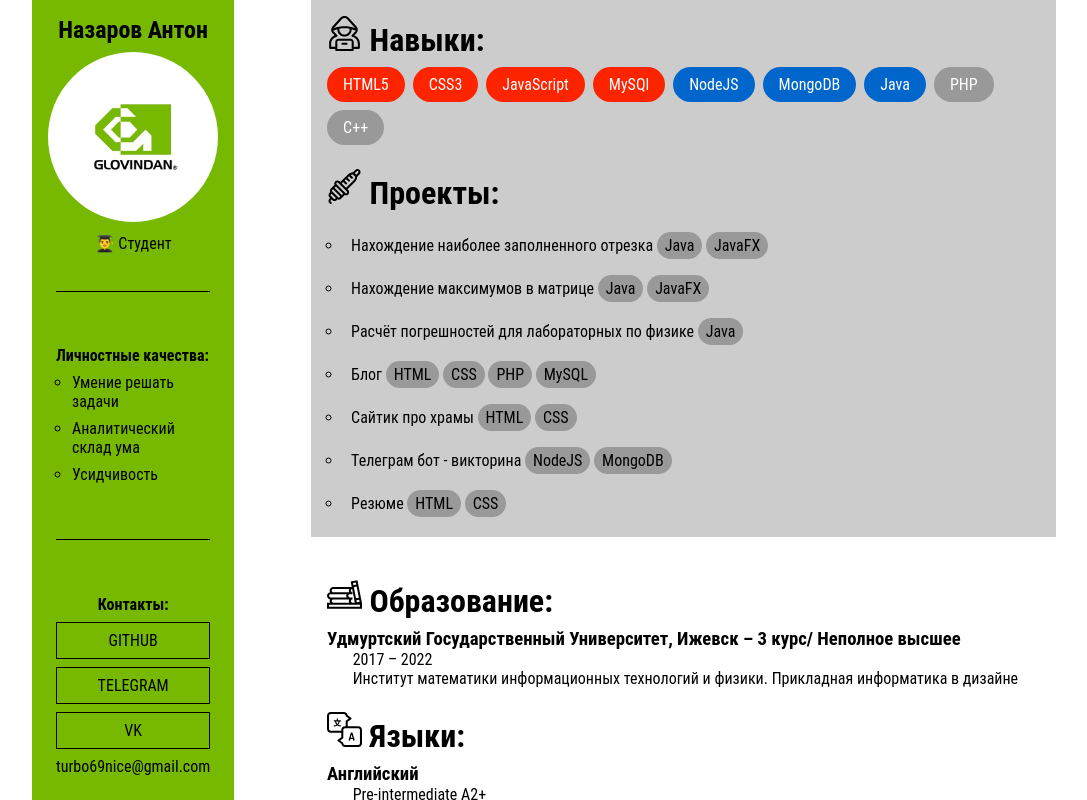
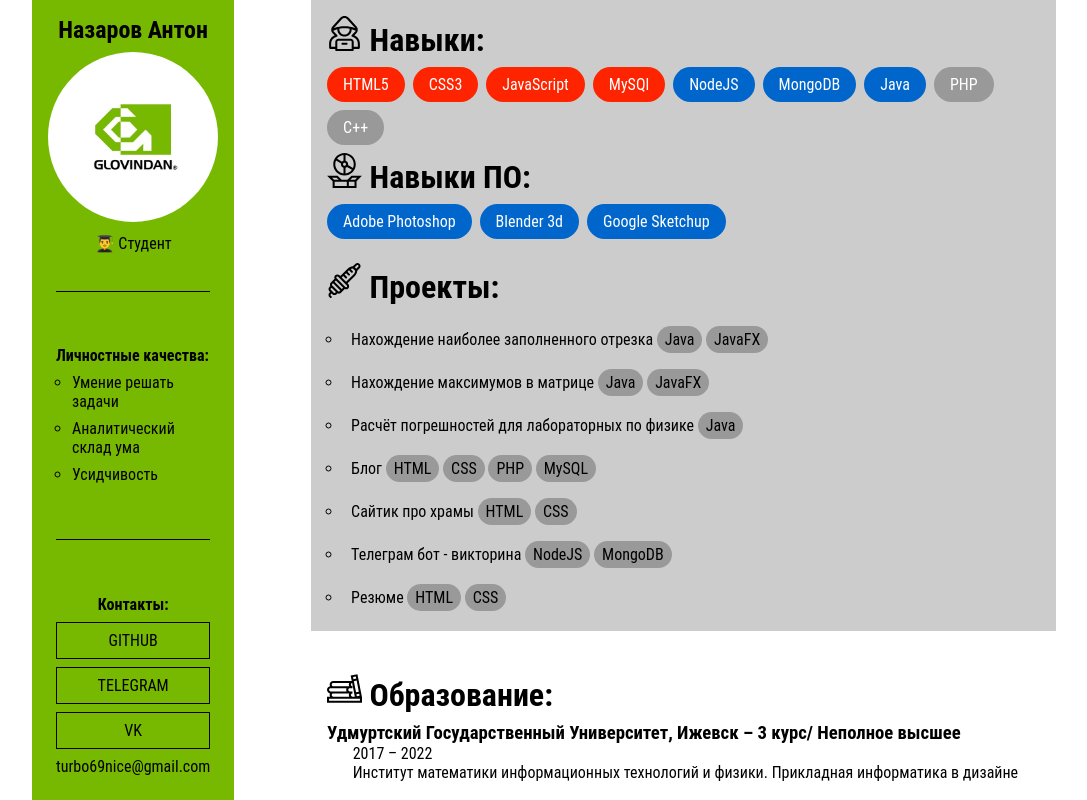
Before and after one commit to Glovindan/cv, a plain HTML site: page index.html in a window 1280 px wide. Shown: the whole page, without its empty margins (96-1183 px from the left). Drawn offline with Linux system fonts and the light colour scheme.

Commit message:
make more ubeditelnost

```diff
--- a/index.html
+++ b/index.html
@@ -35,9 +35,16 @@
                         <li class="skills-low">PHP</li>
                         <li class="skills-low">C++</li>
                     </ul>
+
+                    <h2><a href="https://www.freepik.com"><img class="icon" src="img/software.svg" title="icon by https://www.freepik.com"></a> Навыки ПО:</h2>
+                    <ul class="skills">
+                        <li class="skills-medium">Adobe Photoshop</li>
+                        <li class="skills-medium">Blender 3d</li>
+                        <li class="skills-medium">Google Sketchup</li>
+                    </ul>
                 </div>
                 <div class="main-wrapper">
-                    <h2><a href="https://www.flaticon.com/authors/pixel-perfect"><img class="icon" src="img/004-spark-plug.svg" title="icon by https://www.flaticon.com/authors/pixel-perfect"></a> Проекты:</h2>
+                    <h2><a href="https://www.freepik.com"><img class="icon" src="img/004-spark-plug.svg" title="icon by https://www.freepik.com"></a> Проекты:</h2>
                     <ul class="projects">
                         <li><a href="https://github.com/Glovindan/javafx-most-filled-section">Нахождение наиболее заполненного отрезка <span>Java</span> <span>JavaFX</span></a></li>
                         <li><a href="https://github.com/Glovindan/javafx-matrix-max-values">Нахождение максимумов в матрице <span>Java</span> <span>JavaFX</span></a></li>
```
Also changed, not shown: img/software.svg (added).
